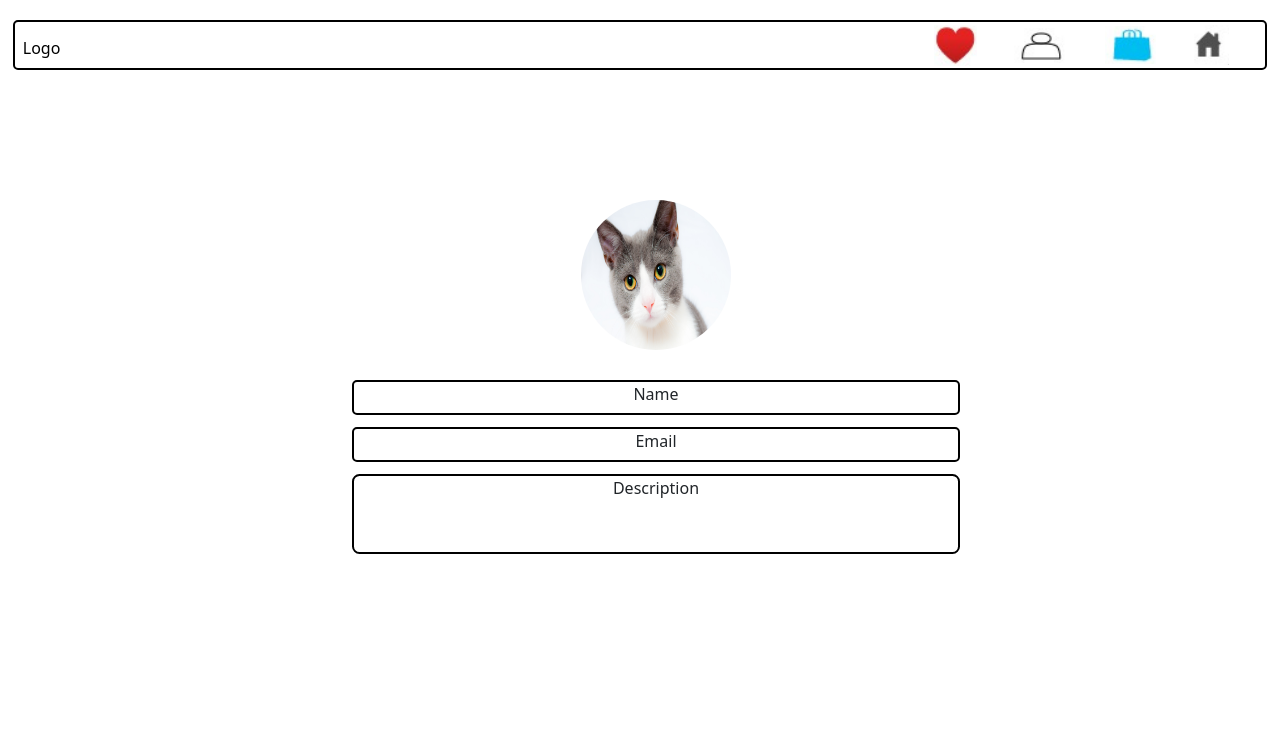
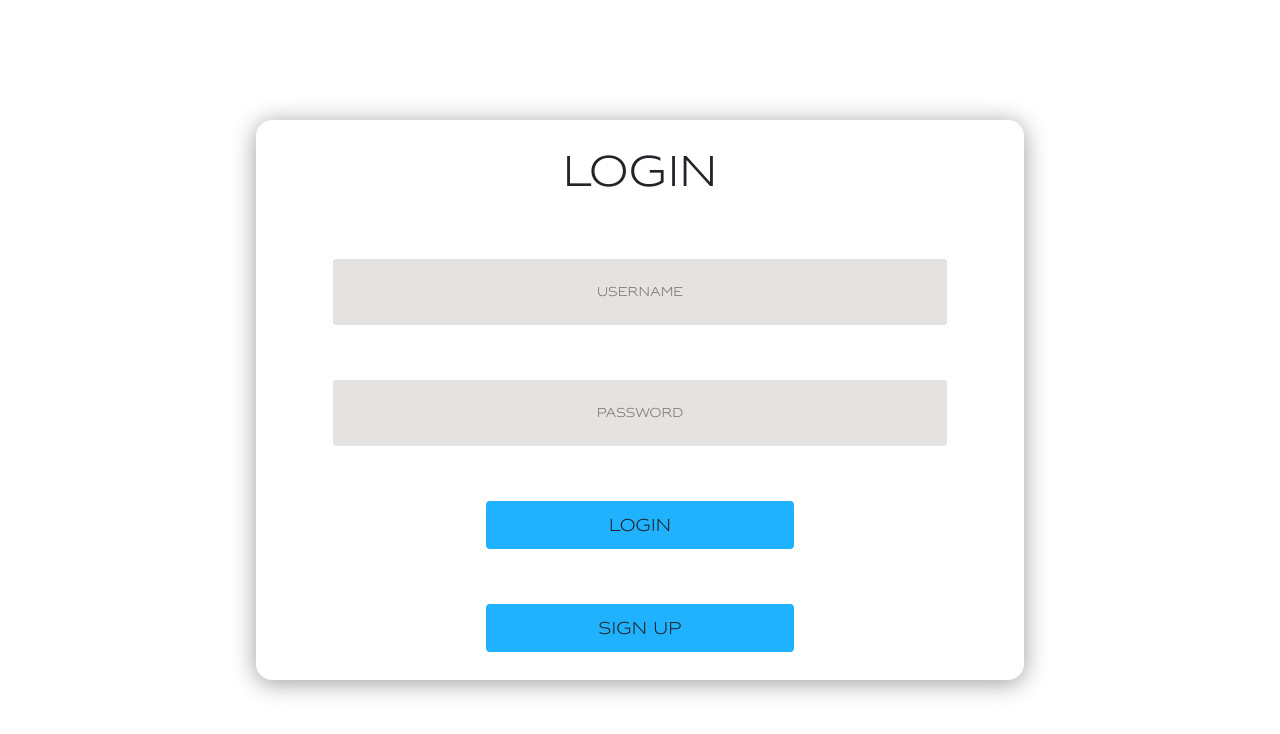
Before and after one commit to ChaimaGharbi/front-end, a React (Create React App) app: page / in a window 1280 px wide. Shown: the top 734 px of the page. Built offline with nearby package versions, Linux system fonts and the light colour scheme.

Commit message:
feat: login page

```diff
--- a/package.json
+++ b/package.json
@@ -7,9 +7,12 @@
     "@testing-library/react": "^13.4.0",
     "@testing-library/user-event": "^13.5.0",
     "bootstrap": "^5.2.3",
+    "gapi-script": "^1.2.0",
     "react": "^18.2.0",
     "react-bootstrap": "^2.7.0",
     "react-dom": "^18.2.0",
+    "react-google": "0.0.3",
+    "react-google-login": "^5.2.2",
     "react-icons": "^4.7.1",
     "react-scripts": "5.0.1",
     "web-vitals": "^2.1.4"
--- /dev/null
+++ b/src/Login/Login.css
@@ -0,0 +1,113 @@
+* {
+    margin: 0;
+    box-sizing: border-box;
+    font-family: "CustomFont";
+}
+
+@font-face {
+    font-family: "CustomFont";
+    src: url("../fonts/RolexLight.woff2");
+}
+
+
+.page {
+    height: 100vh;
+    width: 100%;
+    display: flex;
+    justify-content: center;
+    align-items: center;
+    font-size: 0.75em;
+}
+
+.cover {
+    background-color: white;
+    width: 70%;
+    height: 50%;
+    position: relative;
+    border-radius: 1em;
+    box-shadow: 0 0.188em 1.550em rgb(156, 156, 156);
+    display: flex;
+    flex-direction: column;
+    align-items: center;
+    justify-content: space-around;
+}
+
+input {
+    border: none;
+    background-color: rgb(229, 226, 226);
+    width: 80%;
+    border-radius: 0.25em;
+    text-align: center;
+    padding: 2em;
+    font-size: 0.75em;
+}
+
+input:focus {
+    outline-color: rgb(32, 177, 255);
+}
+
+.login-btn {
+    width: 40%;
+    height: 3em;
+    background-color: rgb(32, 177, 255);
+    display: flex;
+    justify-content: center;
+    align-items: center;
+    transition: 0.5s;
+    border-radius: 0.25em;
+    cursor: pointer;
+}
+
+.login-btn:hover {
+    transform: scale(1.25);
+}
+
+.text {
+    position: relative;
+    bottom: 0.5%;
+}
+
+.hide {
+    position: absolute;
+    transform: scale(0);
+}
+
+.login-popup {
+    position: absolute;
+    height: 30em;
+    width: 30em;
+    display: flex;
+    flex-direction: column;
+    align-items: center;
+    justify-content: center;
+    border-radius: 0.25em;
+    background-color: black;
+    color: white;
+    bottom: 0;
+    transform: scale(1);
+    transition: 1.5s;
+}
+
+
+
+@media only screen and (min-device-width: 37em) {
+    .page {
+        font-size: 1em;
+    }
+
+    .cover {
+        width: 60%;
+        height: 70%;
+    }
+}
+
+@media only screen and (min-device-width: 64em) {
+    .page {
+        font-size: 1.25em;
+    }
+
+    .cover {
+        width: 25%;
+        height: 65%;
+    }
+}
--- /dev/null
+++ b/src/Login/Login.js
@@ -0,0 +1,32 @@
+import React, { useEffect, useState } from "react";
+import "./Login.css"
+
+const Login = () => {
+
+	const [popupStyle, showPopup] = useState("hide")
+
+	const popup = () => {
+		showPopup("login-popup")
+		setTimeout(() => showPopup("hide"), 3000)
+	}
+
+	return (
+		<div className="page">
+			<div className="cover">
+				<h1>Login</h1>
+				<input type="text" placeholder="username" />
+				<input type="password" placeholder="password" />
+
+				<div className="login-btn" onClick={popup}>Login</div>
+				<div className="login-btn" href="#">Sign up</div>
+				<div className={popupStyle}>
+					<h3>Login Failed</h3>
+					<p>Username or password incorrect</p>
+				</div>
+
+			</div>
+		</div>
+	)
+}
+
+export default Login
--- a/src/index.js
+++ b/src/index.js
@@ -6,13 +6,14 @@ import reportWebVitals from './reportWebVitals';
 import Navbar from './Atoms/Navbar';
 import Profile from './Profile/Profile';
 import SignUp from './SignUp/SignUp';
+import Login from './Login/Login';
 
 
 const root = ReactDOM.createRoot(document.getElementById('root'));
 root.render(
   <React.StrictMode>
-    <Navbar />
-    <Profile />
+
+    <Login />
 
   </React.StrictMode>
 );
```
Also changed, not shown: src/fonts/RolexLight.woff2 (added), 1 other file (tests, documents, lock files or other folders).
